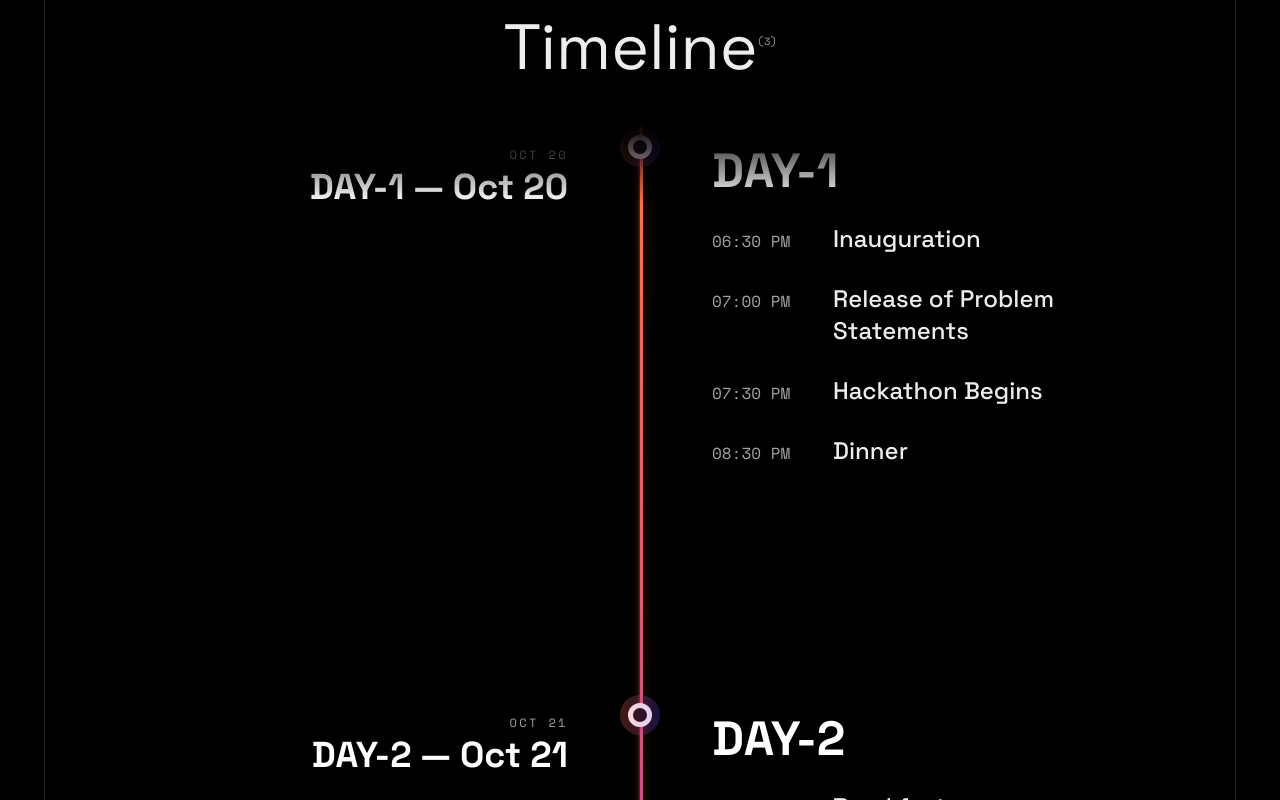
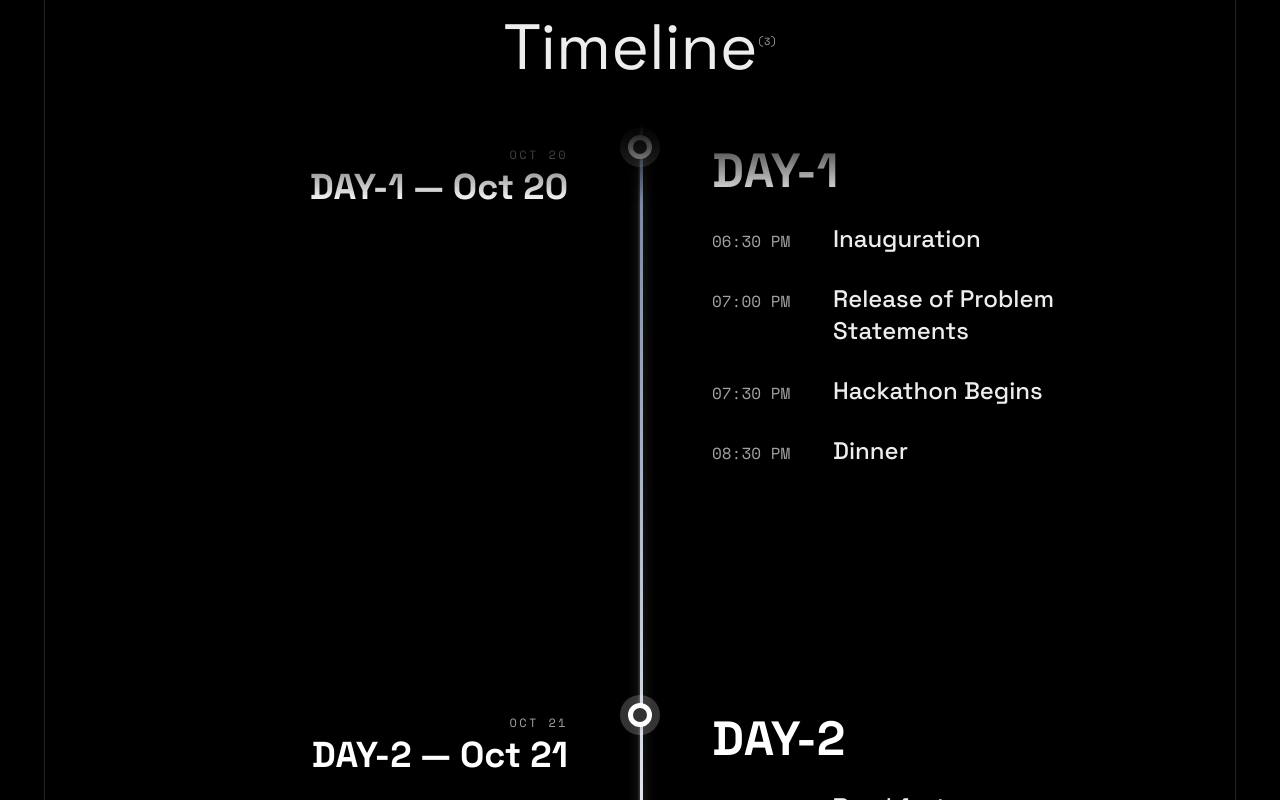
Before and after one commit to Abhishek07-NITT/transfinitte26, a React (Vite) app: page / in a window 1280 px wide. Shown: the part 1960-2760 px from the top of the page. Built offline with nearby package versions, Linux system fonts and the light colour scheme.

Commit message:
timeline gradient

```diff
--- a/src/components/Timeline.jsx
+++ b/src/components/Timeline.jsx
@@ -99,7 +99,7 @@ const TimelineDesktop = memo(() => {
           {/* Animated fill line that grows down on scroll */}
           <motion.div
             style={{ scaleY }}
-            className="absolute left-1/2 -translate-x-1/2 top-0 bottom-0 w-[3px] origin-top bg-gradient-to-b from-[#ff7448] via-[#c04892] to-[#6348ff] z-0 pointer-events-none shadow-[0_0_10px_rgba(255,116,72,0.4)]"
+            className="absolute left-1/2 -translate-x-1/2 top-0 bottom-0 w-[3px] origin-top bg-gradient-to-b from-[#6B7FA3] via-[#1D1D1F] to-[#6B7FA3] dark:from-[#6B7FA3] dark:via-white dark:to-[#8FA3C7] z-0 pointer-events-none shadow-[0_0_12px_rgba(107,127,163,0.35)] dark:shadow-[0_0_12px_rgba(255,255,255,0.3)] transition-colors"
           />
 
           {/* Top fade mask */}
@@ -140,7 +140,7 @@ const TimelineDesktop = memo(() => {
                       transition={{ duration: 0.4 }}
                       className="w-6 h-6 rounded-full bg-white dark:bg-black border-[5px] border-[#1D1D1F] dark:border-white shadow-md transition-colors"
                     />
-                    <div className="absolute w-10 h-10 rounded-full bg-gradient-to-r from-[#ff7448]/25 via-[#c04892]/25 to-[#6348ff]/25 animate-ping pointer-events-none" />
+                    <div className="absolute w-10 h-10 rounded-full bg-[#6B7FA3]/25 dark:bg-white/20 animate-ping pointer-events-none" />
                   </div>
                 </div>
 
@@ -231,7 +231,7 @@ const TimelineMobile = memo(() => {
           {/* Animated fill line */}
           <motion.div
             style={{ scaleY }}
-            className="absolute left-[30px] top-0 bottom-0 w-[3px] origin-top bg-gradient-to-b from-[#ff7448] via-[#c04892] to-[#6348ff] z-0 pointer-events-none"
+            className="absolute left-[30px] top-0 bottom-0 w-[3px] origin-top bg-gradient-to-b from-[#6B7FA3] via-[#1D1D1F] to-[#6B7FA3] dark:from-[#6B7FA3] dark:via-white dark:to-[#8FA3C7] z-0 pointer-events-none shadow-[0_0_10px_rgba(107,127,163,0.3)] dark:shadow-[0_0_10px_rgba(255,255,255,0.25)] transition-colors"
           />
 
           {/* Day sections */}
```
